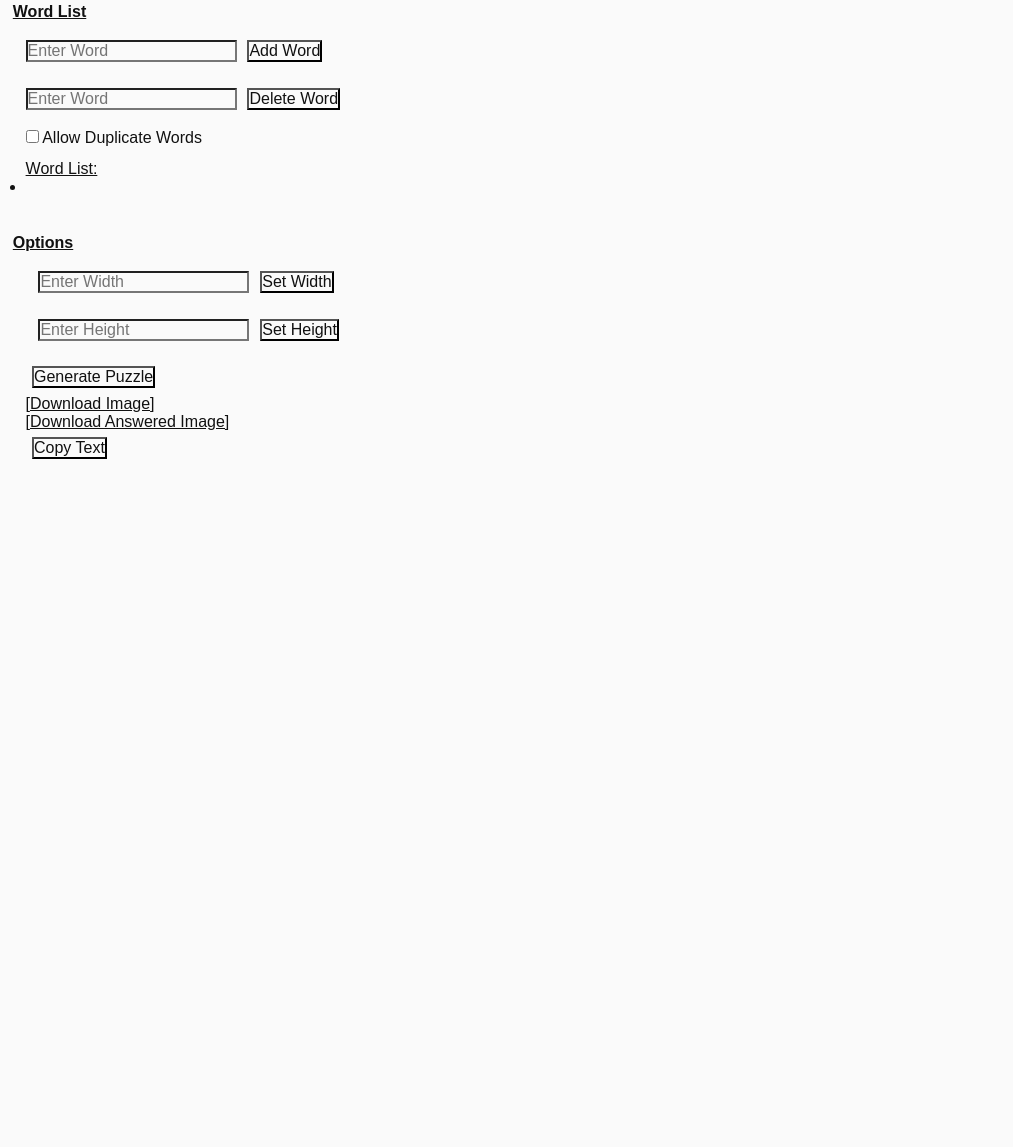
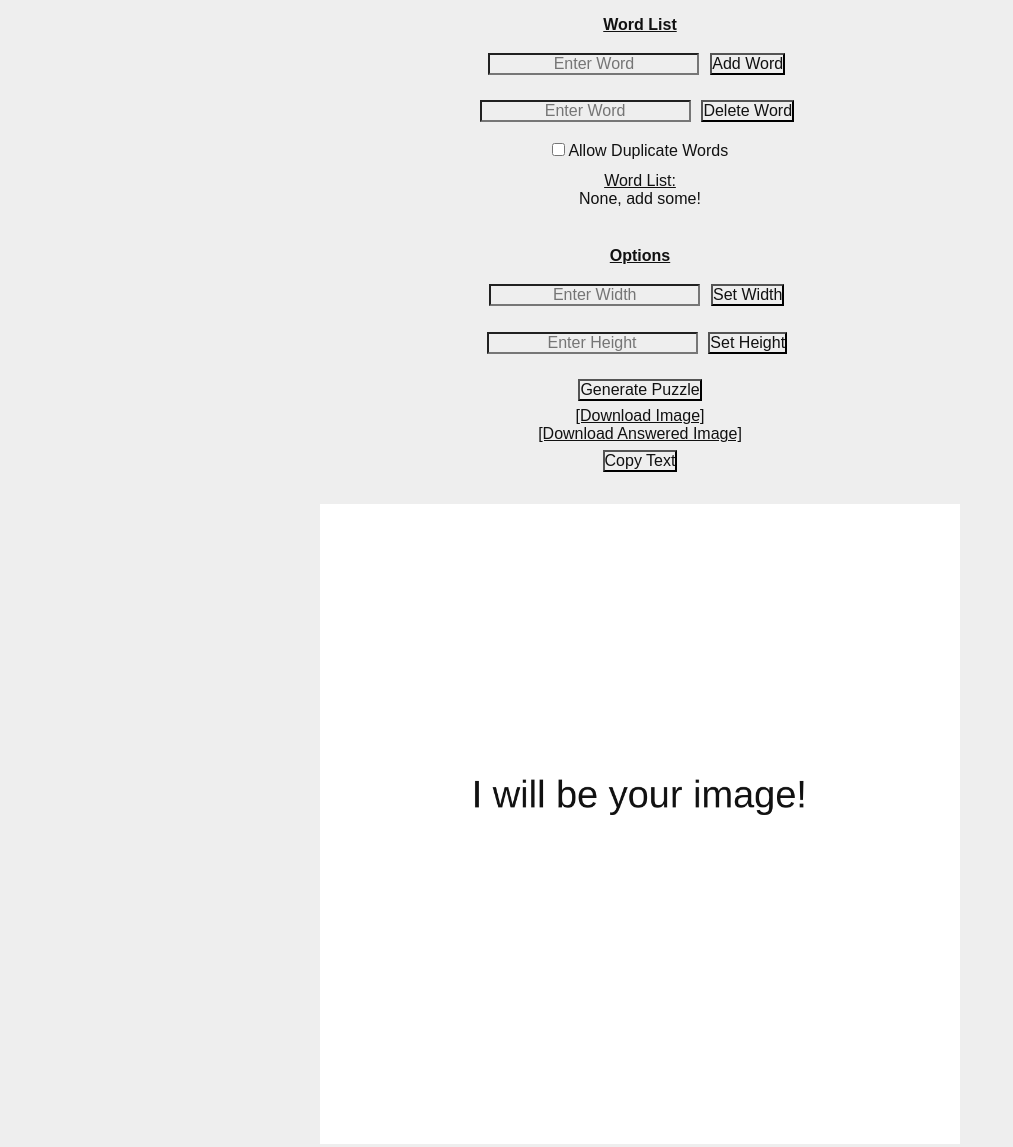
Before and after one commit to Cyan-Ninja/word-search-generator, a plain HTML site: page index.html in a window 1280 px wide. Shown: the part 38-1185 px from the top of the page, without its empty margins (0-1013 px from the left). Drawn offline with Linux system fonts and the light colour scheme.

Commit message:
Did another heap but with actual script and canvas. Still nothing to the puzzle generation algorithm.

```diff
--- a/index.html
+++ b/index.html
@@ -5,7 +5,6 @@
 		<title>Word Search Generator</title>
 		<meta name=viewport content="width=device-width, initial-scale=1">
 		<link rel="stylesheet" type="text/css" href="style.css">
-		<script src="script.js" charset="utf-8" type="text/javascript"></script>
 	</head>
 	<body>
 		<h1 id="title">Word Search Generator</h1>
@@ -21,12 +20,12 @@
 					<button type="button" name="button" onclick="deleteWord();">Delete Word</button>
 				</div>
 				<div>
-					<input type="checkbox" onclick="alert('Allow Duplicate Words Box (Changed)');"> Allow Duplicate Words
+					<input type="checkbox" onclick="alert('Toggled Allow Duplicate Words Checkbox');"> Allow Duplicate Words
 				</div>
 				<div>
 					<h2>Word List:</h2>
 					<ul id="wordList">
-						<li></li>
+None, add some!
 					</ul>
 				</div>
 			</div>
@@ -47,7 +46,8 @@
 					<button type="button" id="copyText">Copy Text</button>
 				</div>
 			</div>
-			<canvas id="canvas" style="width:50vw;height:50vw;">Your browser doesn't support the canvas tag, please update to a newer browser.</canvas>
+			<canvas id="canvas" width="1080px" height="1080px;">Your browser doesn't support the canvas tag, please update to a newer browser.</canvas>
 		</div>
+		<script src="script.js" charset="utf-8" type="text/javascript"></script>
 	</body>
 </html>
--- a/script.js
+++ b/script.js
@@ -17,3 +17,13 @@ function setHeight() {
 // Puzzle Generation Algorithm
 
 // Show on Canvas
+	// Context
+var c = document.getElementById("canvas");
+var ctx = c.getContext("2d");
+	// Example Background Colour
+ctx.fillStyle = "#fff";
+ctx.fillRect(0, 0, c.width, c.height);
+	// Example Text
+ctx.fillStyle = "#111";
+ctx.font = "64px Arial";
+ctx.fillText("I will be your image!", 256, 512);
--- a/style.css
+++ b/style.css
@@ -2,10 +2,11 @@
 	margin: 0;
 	padding: 0;
 	box-sizing: border-box;
-	background-color: #fafafa;
+	background-color: #eee;
 	color: #111;
 	font-size: 1em;
 	font-family: Arial, sans-serif;
+	text-align: center;
 }
 
 #title {
@@ -14,15 +15,15 @@
 }
 
 #wrapper {
+	margin: 1vw;
 	display: flex;
 	flex-direction: column;
 	justify-content: center;
-	align-items: flex-start;
+	align-items: stretch;
 }
 
 #wrapper div {
 	margin: 1vw;
-	width: 50vw;
 }
 
 #wrapper div button {
@@ -38,3 +39,10 @@ h2 {
 	font-weight: normal;
 	text-decoration: underline;
 }
+
+canvas {
+	align-self: center;
+	width: 50vw;
+	height: 50vw;
+	float: right;
+}
```
